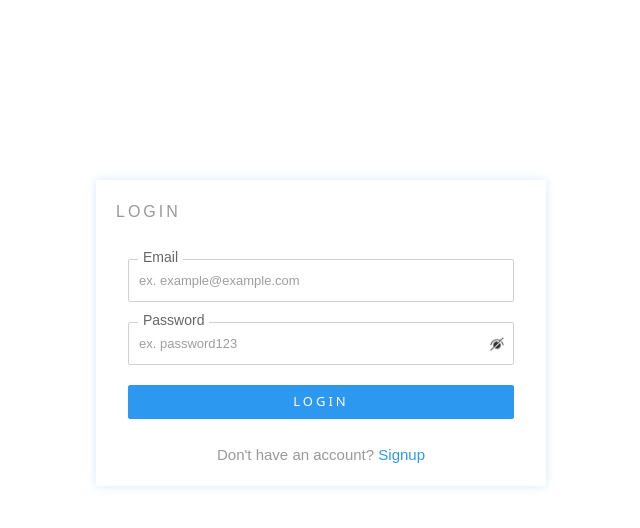
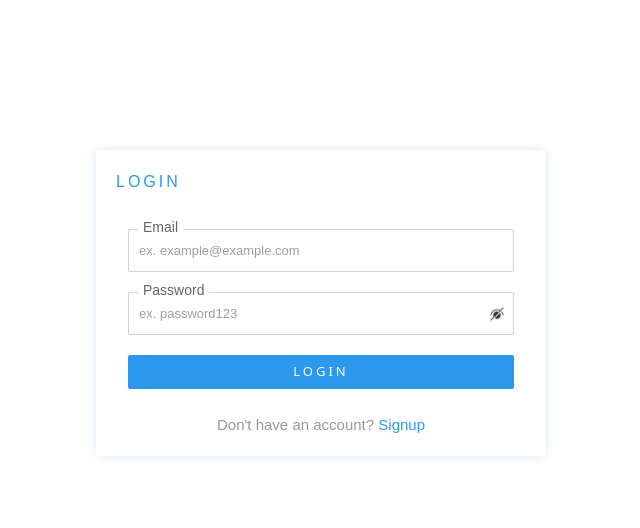
Before and after one commit to muhammad-osama-rasheed/portfolio-admin-panel, a React (Vite) app: page /login in a window 1280 px wide. Shown: the top 528 px of the page, without its empty margins (319-959 px from the left). Built offline with nearby package versions, Linux system fonts and the light colour scheme.

Commit message:
9th commit

```diff
--- a/src/pages/admin/auth/login/Login.module.css
+++ b/src/pages/admin/auth/login/Login.module.css
@@ -4,14 +4,14 @@
   box-shadow: 0 0 10px rgba(44, 152, 240, 0.2);
   /* box-shadow: 0 0 10px rgba(0, 0, 0, 0.1); */
   border-radius: 2px;
-  margin-top: 180px;
+  margin-top: 150px;
 }
 
 .heading-section{
   margin-bottom: 15px;
   font-size: 16px;
   text-transform: uppercase;
-  color: #999999;
+  color: #2C98F0;
   font-weight: 500;
   letter-spacing: 3px;
   font-family: "Quicksand", Arial, sans-serif;
```
